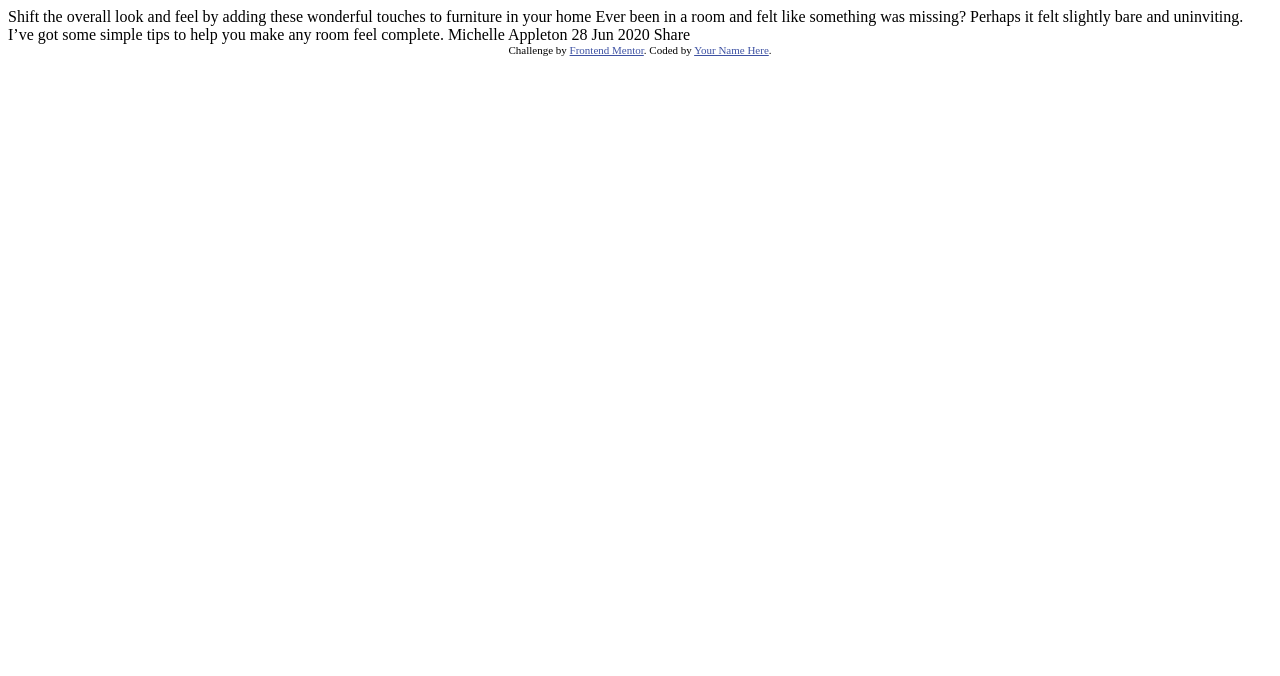
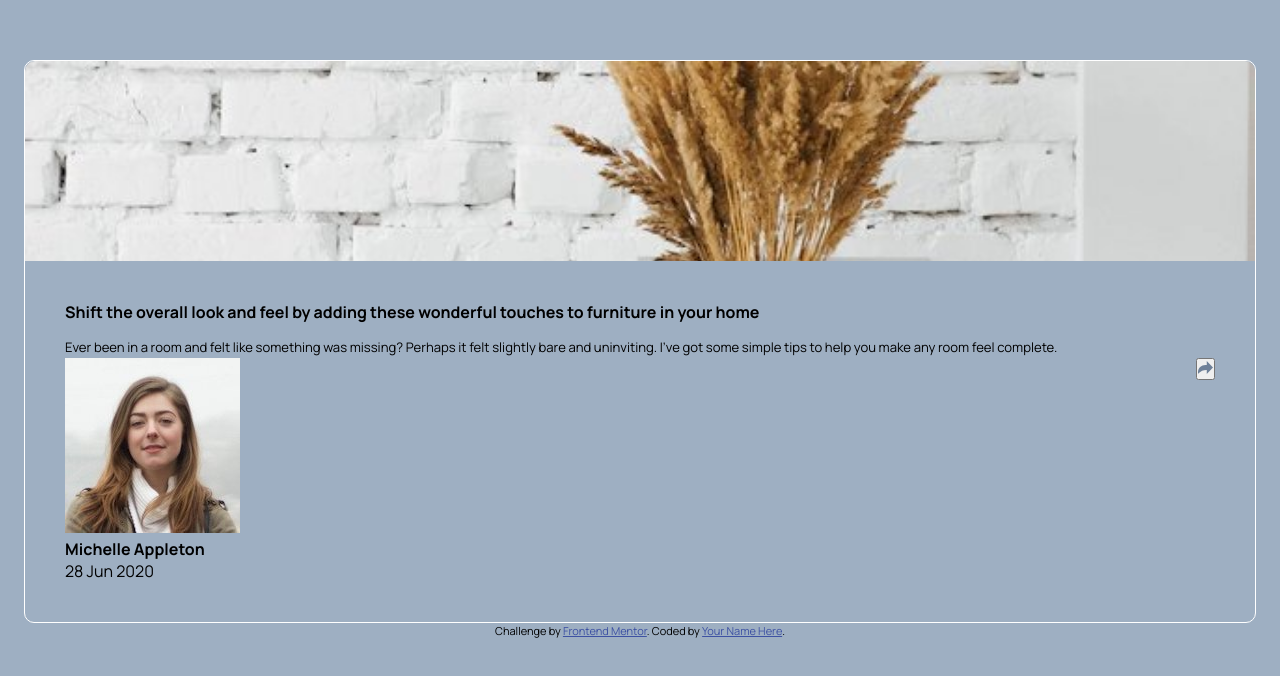
Before and after one commit to steniovenancius/article-preview-component, a plain HTML site: page index.html in a window 1280 px wide. Drawn offline with Linux system fonts and the light colour scheme.

Commit message:
Criando o CSS

```diff
--- a/index.html
+++ b/index.html
@@ -8,6 +8,8 @@
 
   <title>Frontend Mentor | Article preview component</title>
 
+  <link rel="stylesheet" href="./src/assets/CSS/style.CSS">
+
   <!-- Feel free to remove these styles or customise in your own stylesheet 👍 -->
   <style>
     .attribution { font-size: 0.6875rem; text-align: center; }
@@ -15,18 +17,27 @@
   </style>
 </head>
 <body>
-
-  Shift the overall look and feel by adding these wonderful
-  touches to furniture in your home
-
-  Ever been in a room and felt like something was missing? Perhaps
-  it felt slightly bare and uninviting. I’ve got some simple tips
-  to help you make any room feel complete.
-
-  Michelle Appleton
-  28 Jun 2020
-
-  Share
+  <main>
+      <div id="imagem"></div>
+      <section id="descriptionUser">
+        <div id="description">
+          <h3>
+            Shift the overall look and feel by adding these wonderful touches to furniture in your home
+          </h3>
+          <p>
+            Ever been in a room and felt like something was missing? Perhaps it felt slightly bare and uninviting. I’ve got some simple tips to help you make any room feel complete.
+          </p>
+        </div>
+        <footer>
+          <div id="user">
+            <img src="./images/avatar-michelle.jpg" alt="" >
+            <h4 id="username">  Michelle Appleton</h4>
+            <p id="data">  28 Jun 2020</p>
+          </div>
+          <button><img src="./images/icon-share.svg" alt=""></button>
+        </footer>
+      </section>
+  </main>
 
   <footer class="attribution">
     Challenge by <a href="https://www.frontendmentor.io?ref=challenge">Frontend Mentor</a>.
--- /dev/null
+++ b/src/assets/CSS/style.CSS
@@ -0,0 +1,55 @@
+@import url('https://fonts.googleapis.com/css2?family=Manrope:wght@200..800&display=swap');
+
+*{
+    margin: 0;
+    padding: 0;
+    font-family: "Manrope", sans-serif;
+}
+
+:root {
+    --Very-Dark-Grayish-Blue: hsl(217, 19%, 35%);
+    --Desaturated-Dark-Blue: hsl(214, 17%, 51%);
+    --Grayish-Blue: hsl(212, 23%, 69%);
+    --Light-Grayish-Blue: hsl(210, 46%, 95%);
+}
+
+body {
+    background-color: var(--Grayish-Blue);
+    padding: 0 24px;
+}
+
+main {
+    height: auto;
+    border: 1px solid white;
+    border-radius: 10px;
+    margin-top: 60px;
+}
+
+#imagem {
+    background-color: blue;
+    height: 200px;
+    border-radius: 10px 10px 0 0;
+    background-image: url(./../../../images/drawers.jpg);
+    background-size: cover;
+}
+
+#descriptionUser {
+    padding: 40px;
+}
+
+#description h3 {
+    font-size: 1rem;
+}
+
+#description p {
+    font-size: .82rem;
+    line-height: 1.3rem;
+    margin-top: 14px;
+}
+
+#descriptionUser > footer {
+    display: flex;
+    align-items: flex-start;
+    justify-content: space-between;
+
+}
```
